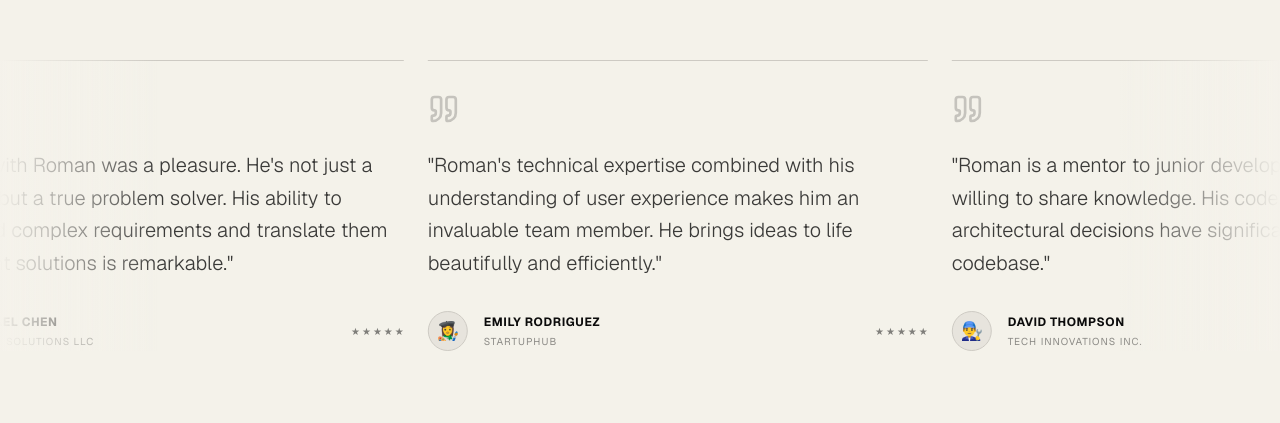
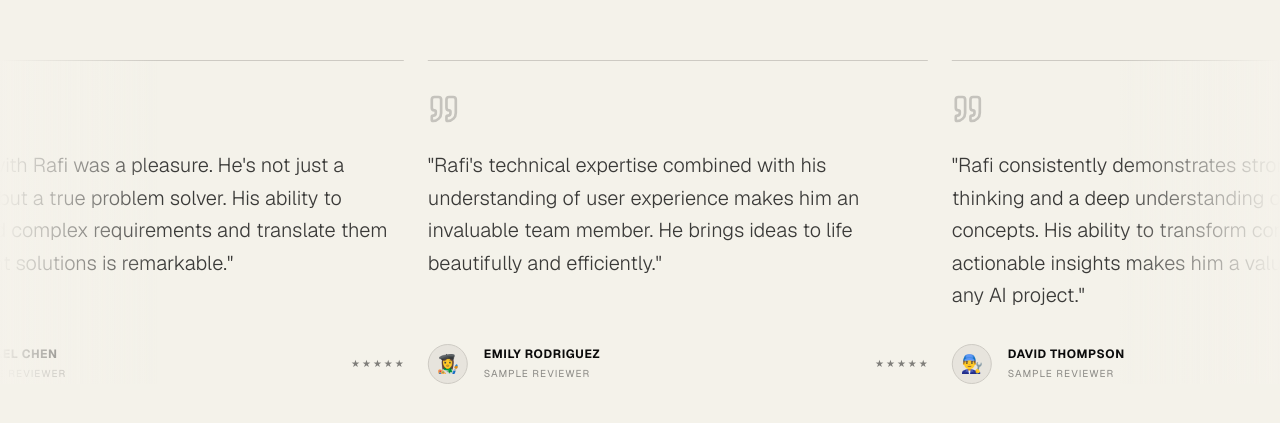
Before and after one commit to rafiiraihan/portfolio_rafiraihan, a Next.js app: page / in a window 1280 px wide. Shown: the part 7365-7788 px from the top of the page. Built offline with nearby package versions, Linux system fonts and the light colour scheme; no server answers; the database is empty.

Commit message:
Update testimonials.tsx

```diff
--- a/app/components/sections/testimonials.tsx
+++ b/app/components/sections/testimonials.tsx
@@ -14,33 +14,33 @@ const testimonials = [
     {
         name: "Sarah Johnson",
         role: "Product Manager",
-        company: "Tech Innovations Inc.",
+        company: "Sample Reviewer",
         image: "👩‍💼",
-        content: "Roman is an exceptional developer who consistently delivers high-quality work. His attention to detail and problem-solving skills are outstanding. He transformed our application's performance significantly.",
+        content: "Rafi is an exceptional developer who consistently delivers high-quality work. His attention to detail and problem-solving skills are outstanding. He transformed our application's performance significantly.",
         rating: 5
     },
     {
         name: "Michael Chen",
         role: "CTO",
-        company: "Digital Solutions LLC",
+        company: "Sample Reviewer",
         image: "👨‍💻",
-        content: "Working with Roman was a pleasure. He's not just a developer but a true problem solver. His ability to understand complex requirements and translate them into elegant solutions is remarkable.",
+        content: "Working with Rafi was a pleasure. He's not just a developer but a true problem solver. His ability to understand complex requirements and translate them into elegant solutions is remarkable.",
         rating: 5
     },
     {
         name: "Emily Rodriguez",
-        role: "Design Lead",
-        company: "StartupHub",
+        role: "Data Science Lead",
+        company: "Sample Reviewer",
         image: "👩‍🎨",
-        content: "Roman's technical expertise combined with his understanding of user experience makes him an invaluable team member. He brings ideas to life beautifully and efficiently.",
+        content: "Rafi's technical expertise combined with his understanding of user experience makes him an invaluable team member. He brings ideas to life beautifully and efficiently.",
         rating: 5
     },
     {
         name: "David Thompson",
-        role: "Engineering Manager",
-        company: "Tech Innovations Inc.",
+        role: "AI Product Manager",
+        company: "Sample Reviewer",
         image: "👨‍🔧",
-        content: "Roman is a mentor to junior developers and always willing to share knowledge. His code quality and architectural decisions have significantly improved our codebase.",
+        content: "Rafi consistently demonstrates strong analytical thinking and a deep understanding of machine learning concepts. His ability to transform complex datasets into actionable insights makes him a valuable contributor to any AI project.",
         rating: 5
     }
 ];
```
